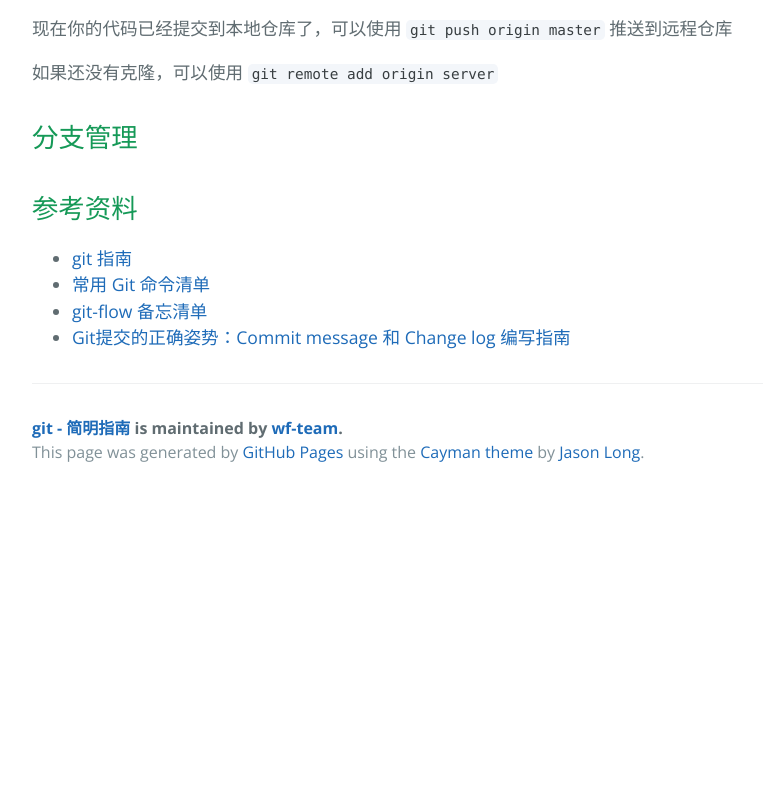
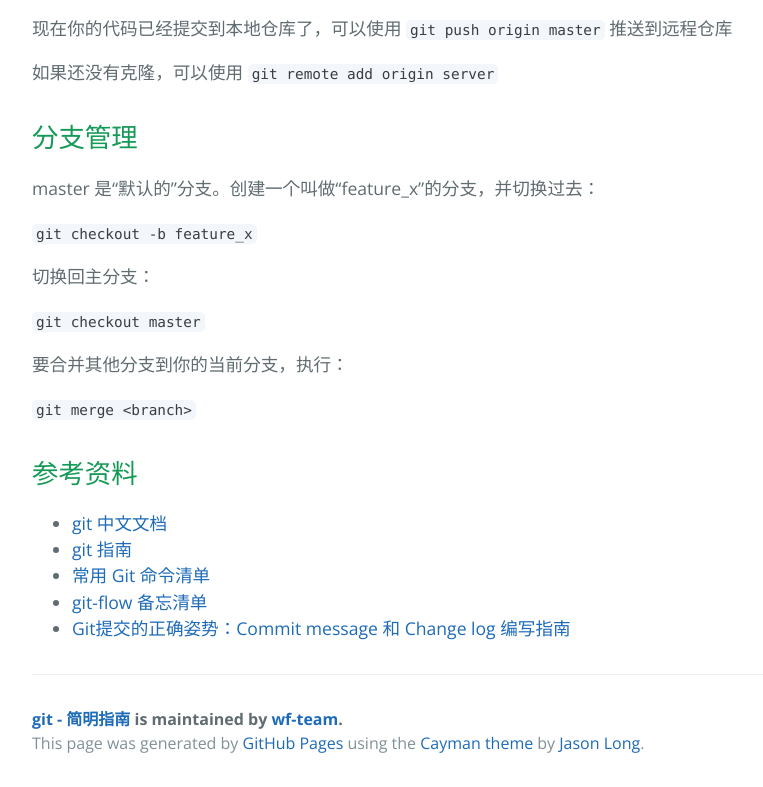
Before and after one commit to loti12/learn-git, a plain HTML site: page index.html in a window 1280 px wide. Shown: the part 1867-2654 px from the top of the page, without its empty margins (192-955 px from the left). Before the commit the page ends 2363 px from the top, so only its background shows below. Drawn offline with nearby package versions, Linux system fonts and the light colour scheme.

```diff
--- a/index.html
+++ b/index.html
@@ -73,10 +73,23 @@
 <h2>
 <a id="分支管理" class="anchor" href="#%E5%88%86%E6%94%AF%E7%AE%A1%E7%90%86" aria-hidden="true"><span aria-hidden="true" class="octicon octicon-link"></span></a>分支管理</h2>
 
+<p>master 是“默认的”分支。创建一个叫做“feature_x”的分支，并切换过去：</p>
+
+<p><code>git checkout -b feature_x</code></p>
+
+<p>切换回主分支：</p>
+
+<p><code>git checkout master</code></p>
+
+<p>要合并其他分支到你的当前分支，执行：</p>
+
+<p><code>git merge &lt;branch&gt;</code></p>
+
 <h2>
 <a id="参考资料" class="anchor" href="#%E5%8F%82%E8%80%83%E8%B5%84%E6%96%99" aria-hidden="true"><span aria-hidden="true" class="octicon octicon-link"></span></a>参考资料</h2>
 
 <ul>
+<li><a href="https://git-scm.com/book/zh/v2">git 中文文档</a></li>
 <li><a href="http://rogerdudler.github.io/git-guide/index.zh.html">git 指南</a></li>
 <li><a href="http://www.ruanyifeng.com/blog/2015/12/git-cheat-sheet.html">常用 Git 命令清单</a></li>
 <li><a href="http://danielkummer.github.io/git-flow-cheatsheet/index.zh_CN.html">git-flow 备忘清单</a></li>
```
Also changed, not shown: params.json (+1 -1 lines).
